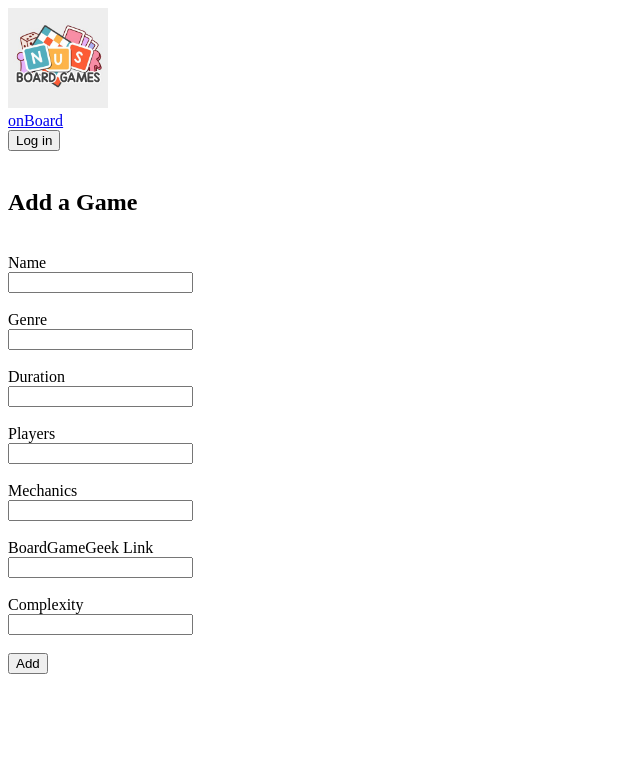
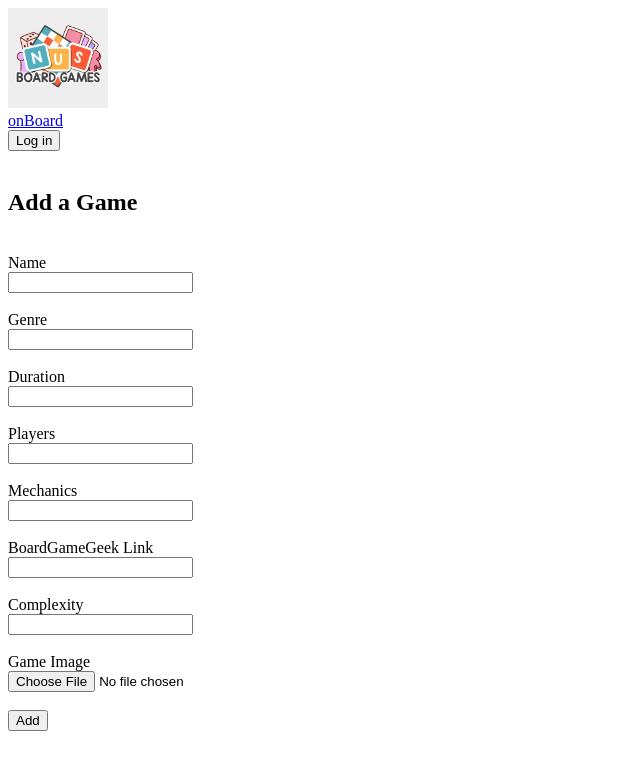
Before and after one commit to Carlton369/orbital, a Next.js app: page /add_game in a window 1280 px wide. Shown: the top 770 px of the page, without its empty margins (0-640 px from the left). Built offline with nearby package versions, Linux system fonts and the light colour scheme; no server answers.

Commit message:
updated add game feature to accept image

```diff
--- a/src/app/add_game/page.tsx
+++ b/src/app/add_game/page.tsx
@@ -1,8 +1,8 @@
 'use client'
 import React, { useState, ChangeEvent, FormEvent } from 'react';
 import { collection, addDoc } from 'firebase/firestore';
-import { db } from '../../firebase'; // Adjust the path as necessary
-import {Navbar} from '../navbar';
+import { db, storage, ref, uploadBytes } from '../../firebase'; // Adjust the path as necessary
+import { Navbar } from '../navbar';
 
 interface Game {
   name: string;
@@ -10,21 +10,22 @@ interface Game {
   duration: string;
   players: string;
   mechanics: string;
-  link: string;
+  geeklink: string;
   complexity: string;
   isAvailable: boolean;
 }
 
 export default function AddPage() {
-  const [game, setGame] = useState<Omit<Game,'isAvailable'>>({
+  const [game, setGame] = useState<Omit<Game, 'isAvailable'>>({
     name: '',
     genre: '',
     duration: '',
     players: '',
     mechanics: '',
-    link: '',
+    geeklink: '',
     complexity: '',
   });
+  const [imageFile, setImageFile] = useState<File | null>(null);
 
   const handleChange = (e: ChangeEvent<HTMLInputElement>) => {
     setGame({
@@ -33,13 +34,31 @@ export default function AddPage() {
     });
   };
 
+  const handleImageChange = (e: ChangeEvent<HTMLInputElement>) => {
+    if (e.target.files && e.target.files[0]) {
+      setImageFile(e.target.files[0]);
+    }
+  };
+
   const handleSubmit = async (e: FormEvent<HTMLFormElement>) => {
     e.preventDefault();
     try {
+      let imgPath = '';
+
+      // If an image file is selected, upload it to Firebase Storage
+      if (imageFile) {
+        const storageRef = ref(storage, `Game_pic/${Date.now()}_${imageFile.name}`);
+        await uploadBytes(storageRef, imageFile);
+        imgPath = storageRef.name; // Extract the filename part
+      }
+
+      // Add game details to Firestore
       await addDoc(collection(db, 'catalogue'), {
         ...game,
-        isAvailable: true, // Set default value for isAvailable
+        isAvailable: true,
+        img_path: imgPath, // Store only the filename part
       });
+
       alert('Game added successfully!');
       // Clear the form
       setGame({
@@ -48,9 +67,10 @@ export default function AddPage() {
         duration: '',
         players: '',
         mechanics: '',
-        link: '',
+        geeklink: '',
         complexity: ''
       });
+      setImageFile(null); // Clear the image file
     } catch (error) {
       console.error('Error adding document: ', error);
     }
@@ -89,14 +109,26 @@ export default function AddPage() {
           <input type='text' className='form-control' name='mechanics' value={game.mechanics} onChange={handleChange} required />
           <br /><br />
 
-          <label htmlFor="game-link">BoardGameGeek Link</label>
+          <label htmlFor="game-link">BoardGameGeek Link </label>
           <br />
-          <input type='text' className='form-control' name='link' value={game.link} onChange={handleChange} required />
+          <input type='text' className='form-control' name='geeklink' value={game.geeklink} onChange={handleChange} required />
           <br /><br />
 
           <label htmlFor="game-complexity">Complexity</label>
           <br />
           <input type='text' className='form-control' name='complexity' value={game.complexity} onChange={handleChange} required />
+          <br /><br />
+
+          <label htmlFor="game-image">Game Image</label>
+          <br />
+          <input
+            type="file"
+            className="form-control"
+            name="image"
+            accept="image/*"
+            onChange={handleImageChange}
+            required
+          />
           <br /><br />
 
           <button type='submit' className='btn btn-success btn-md'>Add</button>
--- a/src/firebase.js
+++ b/src/firebase.js
@@ -2,7 +2,7 @@
 import { initializeApp } from 'firebase/app';
 import { getAuth, GoogleAuthProvider, signInWithPopup, signOut, onAuthStateChanged,  signInWithEmailAndPassword } from 'firebase/auth';
 import { doc,getDoc, getFirestore, getDocs, collection, onSnapshot, query, where, orderBy} from 'firebase/firestore';
-import { getStorage, ref, getDownloadURL } from 'firebase/storage';
+import { getStorage, ref, getDownloadURL, uploadBytes} from 'firebase/storage';
 
 // TODO: Add SDKs for Firebase products that you want to use
 // https://firebase.google.com/docs/web/setup#available-libraries
@@ -27,4 +27,4 @@ const provider = new GoogleAuthProvider();
 
 export { auth, provider, signInWithPopup, signOut, onAuthStateChanged,
    doc, getDoc, db, getDocs, query,orderBy, where , ref, getDownloadURL,
-   storage, collection, onSnapshot,  signInWithEmailAndPassword};
+   storage, collection, onSnapshot,  signInWithEmailAndPassword, uploadBytes};
```
